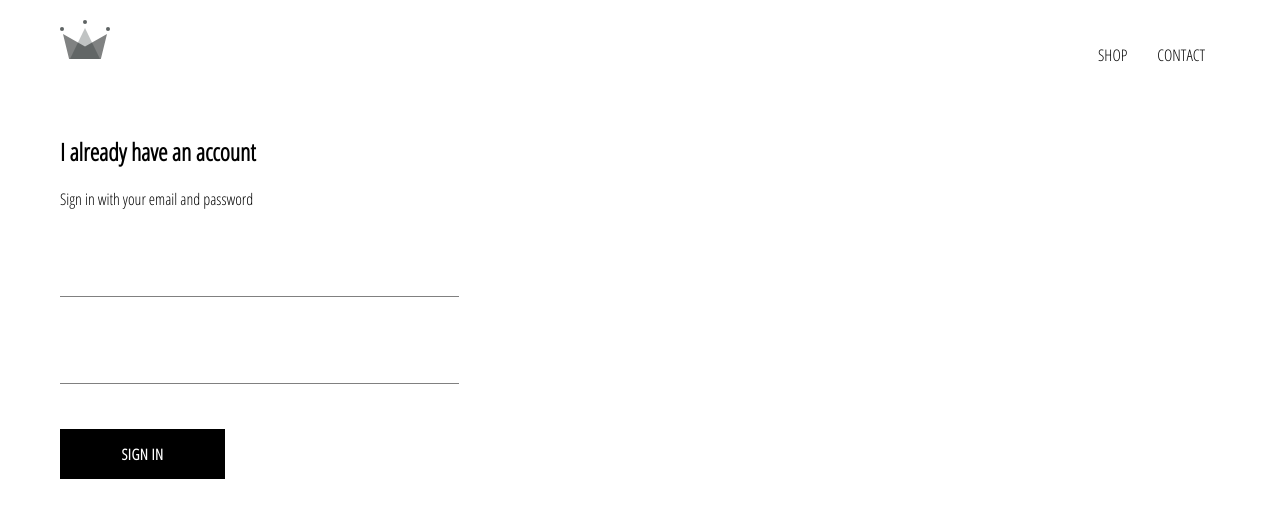
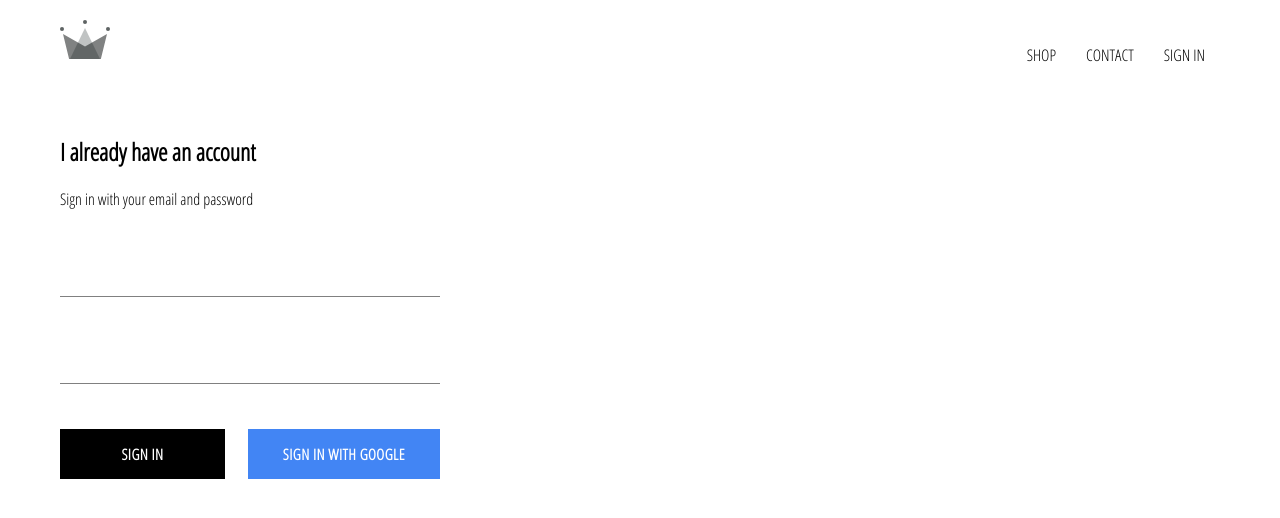
Before and after one commit to kbkhot/crwn-clothing, a React (Create React App) app: page /signin in a window 1280 px wide. Shown: the top 518 px of the page. Built offline with nearby package versions, Linux system fonts and the light colour scheme; no server answers.

Commit message:
Added firebase, added O auth for authentication and google sign in with that, added sign out method, styles sign in with google button

```diff
--- a/package.json
+++ b/package.json
@@ -6,6 +6,7 @@
     "@testing-library/jest-dom": "^4.2.4",
     "@testing-library/react": "^9.5.0",
     "@testing-library/user-event": "^7.2.1",
+    "firebase": "^7.14.1",
     "node-sass": "^4.13.1",
     "react": "^16.13.1",
     "react-dom": "^16.13.1",
--- a/src/App.css
+++ b/src/App.css
@@ -8,3 +8,7 @@
     text-decoration: none;
     color: black;
 }
+
+* {
+    box-sizing: border-box;
+}
--- a/src/App.js
+++ b/src/App.js
@@ -6,12 +6,37 @@
 import ShopPage from './pages/shop/ShopPage';
 import Header from './components/header/Header';
 import SignInSignUpPage from './pages/signInSignUpPage/SignInSignUpPage';
+import {auth} from './firebase/FirbaseUtils';
 
 
-function App() {
+class App extends React.Component {
+
+  constructor () {
+    super();
+
+    this.state = {
+      currentUser: null
+    }
+
+  }
+
+ unsubscribeFromAuth = null;
+
+ componentDidMount () {
+   this.unsubscribeFromAuth = auth.onAuthStateChanged (user => {
+     this.setState ({currentUser: user});
+     console.log(user);
+   });
+ }
+
+ componentWillUnmount () {
+this.unsubscribeFromAuth();
+ }
+
+  render () {
     return (
       <div>
-      <Header />
+        <Header currentUser = {this.state.currentUser}/>
         <Switch>
           <Route path= '/' exact component={HomePage} />
           <Route path= '/shop' exact component={ShopPage} />
@@ -19,6 +44,9 @@
         </Switch>
       </div>
     );
+
+  }
+
 }
 
 export default App;
--- a/src/components/customButton/CustomButton.js
+++ b/src/components/customButton/CustomButton.js
@@ -2,9 +2,9 @@
 
 import './CustomButton.scss';
 
-const CustomButton = ({children, ...otherProps}) => {
+const CustomButton = ({children, isGoogleSignIn,...otherProps}) => {
  return (
-    <button className='custom-button' {...otherProps} >
+    <button className= {`${isGoogleSignIn ? 'google-sign-in': " " } custom-button`} {...otherProps} >
         {children}
     </button>
  );
--- a/src/components/customButton/CustomButton.scss
+++ b/src/components/customButton/CustomButton.scss
@@ -19,4 +19,13 @@
       color: black;
       border: 1px solid black;
     }
+    &.google-sign-in {
+      background-color: #4285f4;
+      color: white;
+
+      &.hover {
+        background-color: #357ae8;
+        border: none;
+      }
+    }
   }
--- a/src/components/header/Header.js
+++ b/src/components/header/Header.js
@@ -3,9 +3,10 @@
 
 import './Header.scss';
 import {ReactComponent as Logo} from '../../assets/crwn.svg';
+import {auth} from '../../firebase/FirbaseUtils';
 
 
-const Header = ()=> {
+const Header = ({currentUser})=> {
     return (
 
         <div className='header'>
@@ -19,6 +20,17 @@
                     <Link to = '/shop' className='option'>
                         CONTACT
                     </Link>
+
+                    {
+                        currentUser ? (
+                        <div className= 'option' onClick={()=> auth.signOut()} >
+                        SIGN OUT
+                        </div>
+                        ) : (
+                        <Link to='/signin' className='option'>SIGN IN</Link>
+                        )
+                    }
+
                 </div>
 
         </div>
--- a/src/components/header/Header.scss
+++ b/src/components/header/Header.scss
@@ -20,6 +20,7 @@
 
       .option {
         padding: 10px 15px;
+        cursor: pointer;
       }
     }
   }
--- a/src/components/signIn/SignIn.js
+++ b/src/components/signIn/SignIn.js
@@ -3,6 +3,7 @@
 import './SignIn.scss';
 import FormInput from '../formInput/FormInput';
 import CustomButton from '../customButton/CustomButton';
+import { signInWithGoogle } from '../../firebase/FirbaseUtils';
 
 
 class SignIn extends React.Component {
@@ -58,7 +59,19 @@
                         required
                     />
 
-                    <CustomButton  type='submit' > Sign In </CustomButton>
+                    <div className='buttons' >
+
+                        <CustomButton  type='submit' > Sign In </CustomButton>
+                        <CustomButton  onClick={signInWithGoogle} isGoogleSignIn >
+                            Sign In with Google
+                            </CustomButton>
+
+                    </div>
+
+
+
+
+
 
                 </form>
             </div>
--- a/src/components/signIn/SignIn.scss
+++ b/src/components/signIn/SignIn.scss
@@ -1,10 +1,13 @@
 .sign-in {
-    width: 30vw;
+    width: 380px;
     display: flex;
     flex-direction: column;
 
     .title {
       margin: 10px 0;
     }
-
+    .buttons {
+      display: flex;
+      justify-content: space-between;
+    }
   }
--- /dev/null
+++ b/src/firebase/FirbaseUtils.js
@@ -0,0 +1,25 @@
+import firebase from 'firebase/app';
+import 'firebase/firestore';
+import 'firebase/auth';
+
+const config = {
+    apiKey: "AIzaSyBtDe1jBQBkUv1G729YfZEuVPyOPqSX90o",
+    authDomain: "crwn-db-2d275.firebaseapp.com",
+    databaseURL: "https://crwn-db-2d275.firebaseio.com",
+    projectId: "crwn-db-2d275",
+    storageBucket: "crwn-db-2d275.appspot.com",
+    messagingSenderId: "713295281311",
+    appId: "1:713295281311:web:7312802b8a8b29570b76aa",
+    measurementId: "G-L13EG77L81"
+  };
+
+  firebase.initializeApp(config);
+
+  export const auth = firebase.auth();
+  export const firestore = firebase.firestore();
+
+  const provider = new firebase.auth.GoogleAuthProvider();
+  provider.setCustomParameters({ prompt: 'select_account' });
+  export const signInWithGoogle = () => auth.signInWithPopup(provider);
+
+export default firebase;
```
Also changed, not shown: 1 other file (tests, documents, lock files or other folders). Lines whose indentation alone changed are shown as unchanged.
